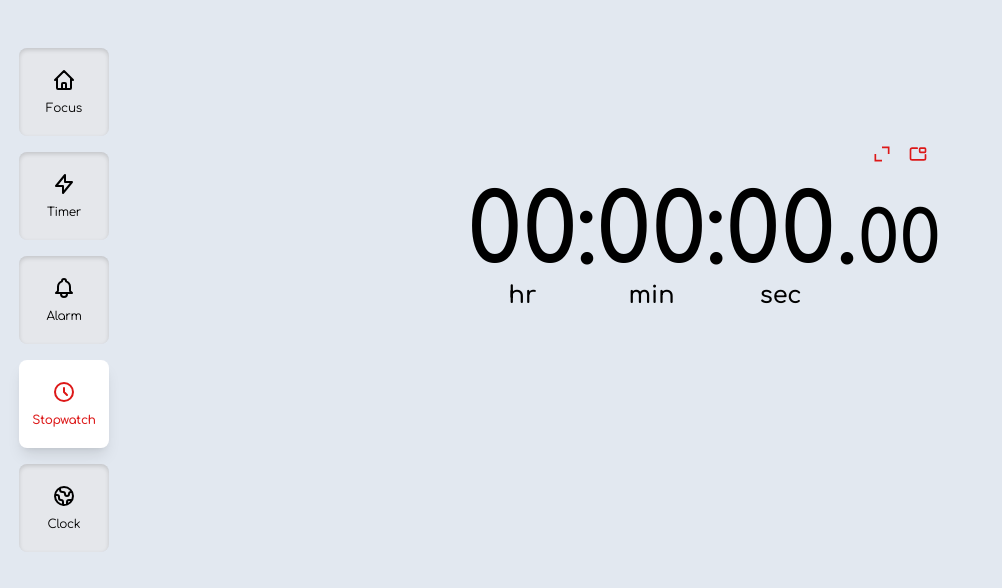
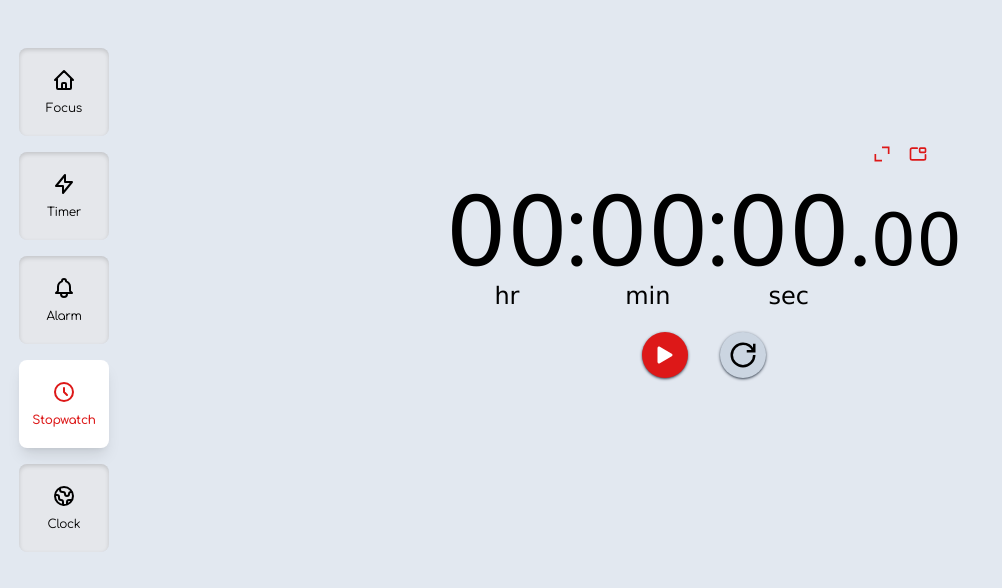
Before and after one commit to Baayeh/focus-hub, a React (Vite) app: page /stopwatch in a window 1280 px wide. Shown: the top 588 px of the page, without its empty margins (0-1002 px from the left). Built offline with nearby package versions, Linux system fonts and the light colour scheme.

Commit message:
Implement the expansion of the stopwatch

```diff
--- a/src/components/NavBar.jsx
+++ b/src/components/NavBar.jsx
@@ -1,14 +1,14 @@
-import React from "react";
-import { NavLink } from "react-router-dom";
+import React from 'react';
+import { NavLink } from 'react-router-dom';
 
-const NavBar = () => {
+const NavBar = ({ navBar }) => {
   return (
-    <nav className="">
+    <nav ref={navBar}>
       <ul className="list-group">
         <NavLink
           to="/"
           className={({ isActive }) =>
-            isActive ? "list-group-item active" : "list-group-item"
+            isActive ? 'list-group-item active' : 'list-group-item'
           }
           end
         >
@@ -34,7 +34,7 @@ const NavBar = () => {
         <NavLink
           to="timer"
           className={({ isActive }) =>
-            isActive ? "list-group-item active" : "list-group-item"
+            isActive ? 'list-group-item active' : 'list-group-item'
           }
         >
           <span className="block">
@@ -59,7 +59,7 @@ const NavBar = () => {
         <NavLink
           to="alarm"
           className={({ isActive }) =>
-            isActive ? "list-group-item active" : "list-group-item"
+            isActive ? 'list-group-item active' : 'list-group-item'
           }
         >
           <span className="block">
@@ -84,7 +84,7 @@ const NavBar = () => {
         <NavLink
           to="stopwatch"
           className={({ isActive }) =>
-            isActive ? "list-group-item active" : "list-group-item"
+            isActive ? 'list-group-item active' : 'list-group-item'
           }
         >
           <span className="block">
@@ -109,7 +109,7 @@ const NavBar = () => {
         <NavLink
           to="world-clock"
           className={({ isActive }) =>
-            isActive ? "list-group-item active" : "list-group-item"
+            isActive ? 'list-group-item active' : 'list-group-item'
           }
         >
           <span className="block">
--- a/src/index.css
+++ b/src/index.css
@@ -1,12 +1,12 @@
-@import url("https://fonts.googleapis.com/css2?family=Comfortaa:wght@300;400;500;600;700&display=swap");
+@import url('https://fonts.googleapis.com/css2?family=Comfortaa:wght@300;400;500;600;700&display=swap');
 
-@import "primereact/resources/themes/lara-light-indigo/theme.css";
-@import "primereact/resources/primereact.min.css";
-@import "primeicons/primeicons.css";
+@import 'primereact/resources/themes/lara-light-indigo/theme.css';
+@import 'primereact/resources/primereact.min.css';
+@import 'primeicons/primeicons.css';
 
-@import "primereact/resources/themes/lara-light-indigo/theme.css";
-@import "primereact/resources/primereact.min.css";
-@import "primeicons/primeicons.css";
+@import 'primereact/resources/themes/lara-light-indigo/theme.css';
+@import 'primereact/resources/primereact.min.css';
+@import 'primeicons/primeicons.css';
 
 @tailwind base;
 @tailwind components;
@@ -15,7 +15,7 @@
 @layer base {
   html {
     scroll-behavior: smooth;
-    font-family: "Comfortaa", cursive;
+    font-family: 'Comfortaa', cursive;
   }
 
   body {
@@ -99,7 +99,7 @@ div.timer-card {
 }
 
 .p-inputswitch.p-inputswitch-checked .p-inputswitch-slider {
-  background: theme("colors.secondaryColor") !important;
+  background: theme('colors.secondaryColor') !important;
 }
 
 #alarmComponent .add-button-container button svg {
@@ -107,7 +107,7 @@ div.timer-card {
 }
 
 #alarmComponent button:hover {
-  background: theme("colors.secondaryColor");
+  background: theme('colors.secondaryColor');
 }
 
 #alarmComponent button:hover svg {
@@ -140,8 +140,8 @@ div.timer-card {
 .p-togglebutton.p-button {
   padding: 0 !important;
   border-radius: 50%;
-  border: 1px solid theme("colors.primaryColor") !important;
-  color: theme("colors.primaryColor") !important;
+  border: 1px solid theme('colors.primaryColor') !important;
+  color: theme('colors.primaryColor') !important;
 }
 
 .p-dropdown.p-component {
@@ -161,16 +161,41 @@ div.timer-card {
 .p-dropdown:not(.p-disabled).p-focus {
   outline: 0 none;
   outline-offset: 0;
-  box-shadow: 0 0 0 0.2rem theme("colors.primaryLightColor");
-  border-color: theme("colors.primaryColor");
+  box-shadow: 0 0 0 0.2rem theme('colors.primaryLightColor');
+  border-color: theme('colors.primaryColor');
 }
 
 .p-dropdown:not(.p-disabled):hover {
-  border-color: theme("colors.primaryColor");
+  border-color: theme('colors.primaryColor');
 }
 
 .add-location-dialog button {
   width: 100% !important;
+}
+
+.stopwatch {
+  @apply h-screen flex flex-col items-center pt-36  max-w-lg mx-auto gap-5;
+}
+
+.header-actions {
+  @apply text-primaryColor flex w-full justify-end pr-8;
+}
+
+.stopwatch-body {
+  @apply flex items-baseline text-6xl md:text-8xl;
+}
+
+.digits {
+  font-family: Verdana, Geneva, Tahoma, sans-serif;
+  @apply flex flex-col items-center;
+}
+
+button.start-stopwatch {
+  @apply text-3xl bg-primaryColor hover:bg-red-700 transition-all ease-out duration-300 shadow shadow-gray-600 text-white rounded-full p-2;
+}
+
+button.reset-stopwatch {
+  @apply text-3xl bg-slate-300 shadow shadow-gray-600 hover:bg-slate-400 transition-all ease-out duration-300 rounded-full p-2;
 }
 
 @media (min-width: 320px) {
--- a/src/routes/Layout.jsx
+++ b/src/routes/Layout.jsx
@@ -1,13 +1,22 @@
-import React from "react";
-import { Outlet } from "react-router-dom";
-import NavBar from "../components/NavBar";
+import React, { useRef } from 'react';
+import { useEffect } from 'react';
+import { useState } from 'react';
+import { Outlet } from 'react-router-dom';
+import NavBar from '../components/NavBar';
 
 const Layout = () => {
+  const navBar = useRef();
+  const [current, setCurrent] = useState(null);
+
+  useEffect(() => {
+    setCurrent(navBar.current);
+  }, [current]);
+
   return (
     <div className="flex align-items-center min-h-screen relative">
-      <NavBar />
-      <main className="md:ml-[15%] xl:ml-[10%] 2xl:w-[10%] ml-0 sm:ml-0 w-full">
-        <Outlet />
+      <NavBar navBar={navBar} />
+      <main className="md:ml-[15%] xl:ml-[10%] 2xl:w-[10%] ml-0 sm:ml-0 w-full overflow-hidden">
+        <Outlet context={current} />
       </main>
     </div>
   );
--- a/src/routes/Stopwatch.jsx
+++ b/src/routes/Stopwatch.jsx
@@ -1,38 +1,122 @@
-import React from 'react';
+import React, { useRef, useState, useEffect } from 'react';
 import { BiExpandAlt } from 'react-icons/bi';
 import { TbPictureInPictureTop } from 'react-icons/tb';
+import { BsFillPlayFill, BsArrowsAngleContract } from 'react-icons/bs';
+import { GrPowerReset } from 'react-icons/gr';
+import { AiOutlinePause } from 'react-icons/ai';
+import { useOutletContext } from 'react-router-dom';
 
 const Stopwatch = () => {
+  const [count, setCount] = useState(0);
+  const [timer, setTimer] = useState(false);
+  const [isPaused, setIsPaused] = useState(true);
+  const stopwatch = useRef();
+  const current = useOutletContext();
+  const [isHidden, setIsHidden] = useState(false);
+
+  const expandSection = () => {
+    current.style.display = 'none';
+    setIsHidden(true);
+    stopwatch.current.classList.add(
+      'translate-y-16',
+      '-translate-x-16',
+      'transition',
+      'ease-in-out',
+      'duration-300'
+    );
+  };
+
+  const restoreSection = () => {
+    setIsHidden(false);
+    stopwatch.current.classList.remove('translate-y-16', '-translate-x-16');
+    current.style.display = 'block';
+  };
+
+  useEffect(() => {
+    let interval;
+
+    if (timer) {
+      interval = setInterval(() => {
+        setCount((prevCount) => prevCount + 10);
+      }, 10);
+    } else if (!timer) {
+      clearInterval(interval);
+    }
+    return () => clearInterval(interval);
+  }, [timer]);
+
+  const startWatch = () => {
+    setTimer(true);
+    setIsPaused(false);
+  };
+
+  const pauseResume = () => {
+    setIsPaused(!isPaused);
+    setTimer(false);
+  };
+
+  const resetWatch = () => {
+    setTimer(false);
+    setCount(0);
+  };
+
   return (
-    <section
-      id="stopwatch"
-      className="h-screen flex flex-col items-center pt-36  max-w-lg mx-auto gap-5"
-    >
-      <div className="header-actions text-primaryColor flex w-full justify-end pr-8">
-        <button type="button">
-          <BiExpandAlt className="text-xl" />
-        </button>
+    <section className="stopwatch" ref={stopwatch}>
+      <div className="header-actions">
+        {!isHidden ? (
+          <button type="button" onClick={expandSection}>
+            <BiExpandAlt className="text-xl" />
+          </button>
+        ) : (
+          <button type="button" onClick={restoreSection}>
+            <BsArrowsAngleContract className="text-xl" />
+          </button>
+        )}
         <button type="button" className="ml-4">
           <TbPictureInPictureTop className="text-xl" />
         </button>
       </div>
-      <div className="stopwatch-body flex items-baseline text-6xl md:text-8xl font-semibold">
-        <span className="stop-hour flex flex-col items-center">
-          00
+      <div className="stopwatch-body">
+        <span className="digits">
+          {('0' + Math.floor((count / 360000000) % 60)).slice(-2)}
           <span className="text-xl md:text-2xl">hr</span>
         </span>
         <span className="">:</span>
-        <span className="stop-mins flex flex-col items-center">
-          00
+        <span className="digits">
+          {('0' + Math.floor((count / 60000) % 60)).slice(-2)}
           <span className="text-xl md:text-2xl">min</span>
         </span>
         <span className="">:</span>
-        <span className="stop-sec flex flex-col items-center">
-          00
+        <span className="digits">
+          {('0' + Math.floor((count / 1000) % 60)).slice(-2)}
           <span className="text-xl md:text-2xl">sec</span>
         </span>
-        <span className="stop-hour">.</span>
-        <span className="stop-hour text-5xl md:text-7xl">00</span>
+        <span>.</span>
+        <span className="digits text-5xl md:text-7xl">
+          {('0' + ((count / 10) % 100)).slice(-2)}
+        </span>
+      </div>
+      <div className="stopwatch-actions flex gap-8">
+        {!timer ? (
+          <button
+            type="button"
+            className="start-stopwatch"
+            onClick={startWatch}
+          >
+            <BsFillPlayFill />
+          </button>
+        ) : (
+          <button
+            type="button"
+            className="start-stopwatch"
+            onClick={pauseResume}
+          >
+            <AiOutlinePause />
+          </button>
+        )}
+        <button type="button" className="reset-stopwatch" onClick={resetWatch}>
+          <GrPowerReset />
+        </button>
       </div>
     </section>
   );
```
